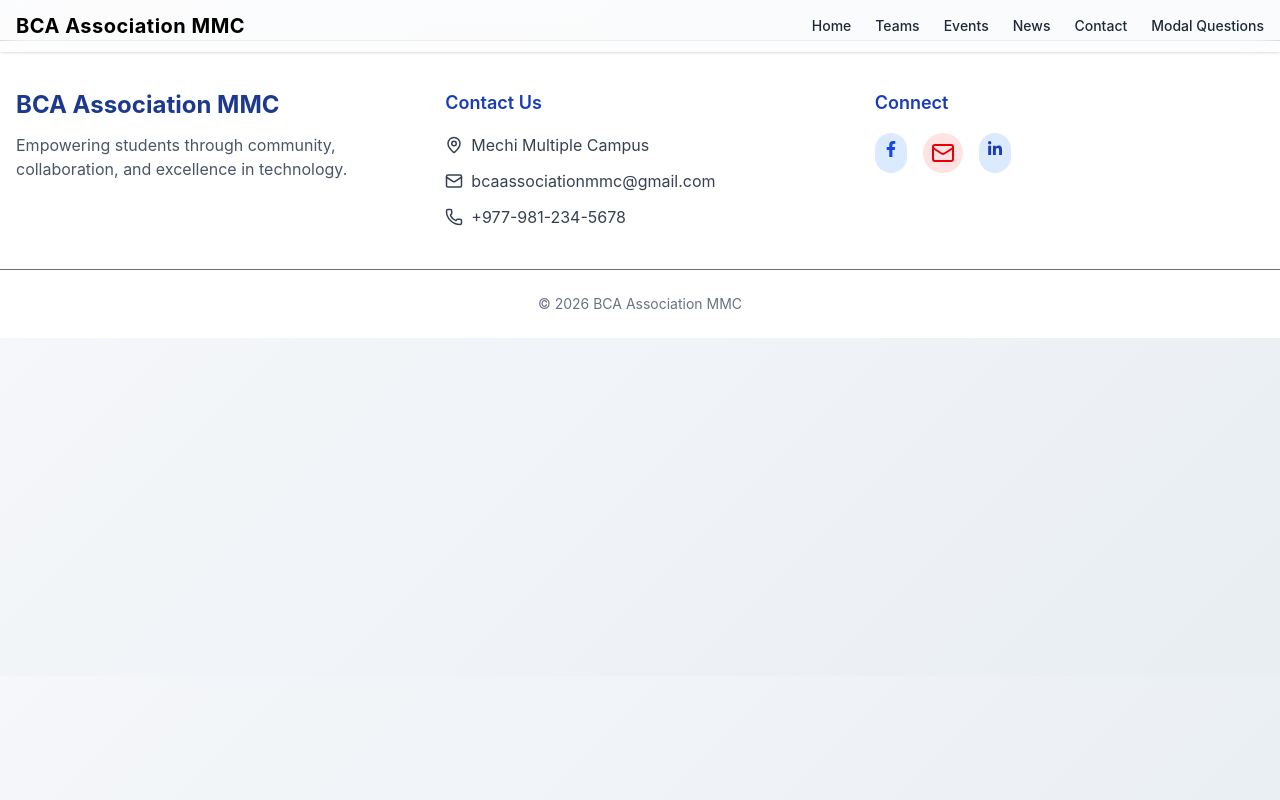
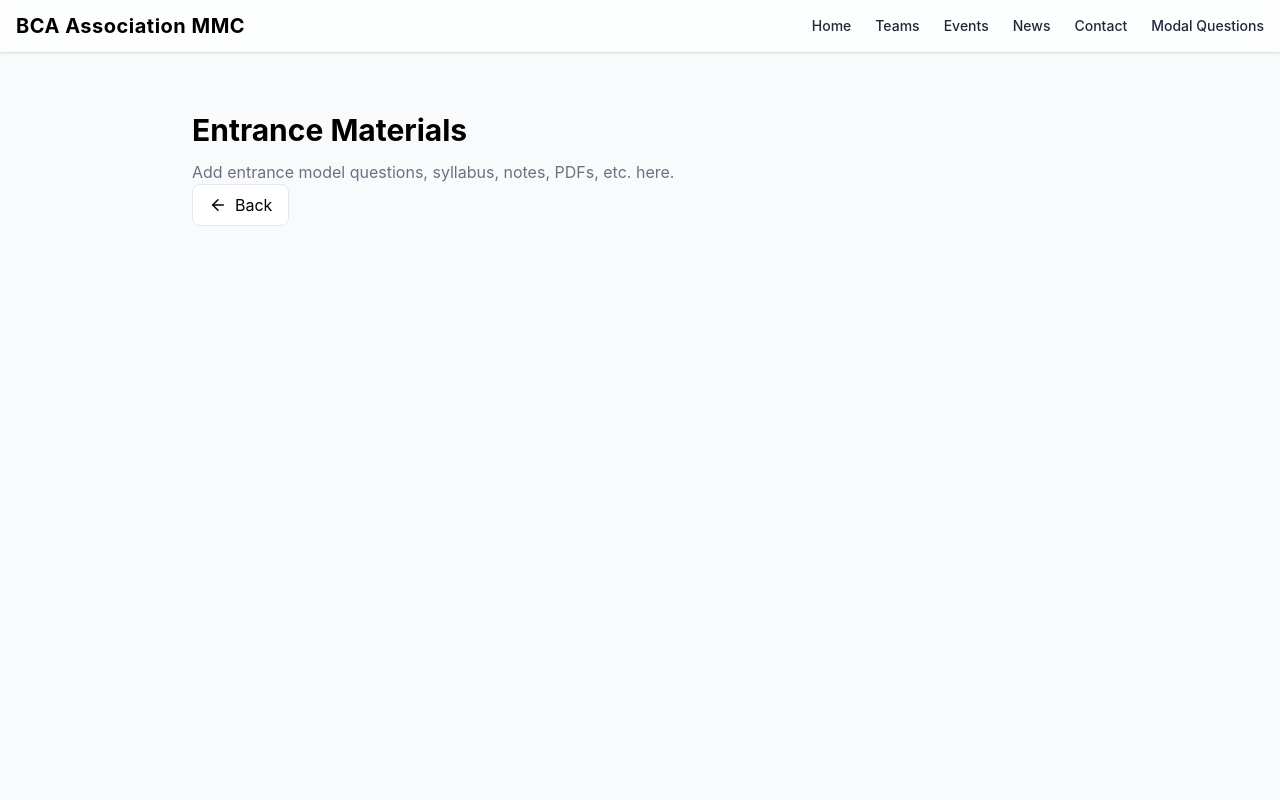
Before and after one commit to userNIGAM/BCAAssociation, a React (Vite) app in the folder frontend/: page /entrance in a window 1280 px wide. Shown: the top 800 px of the page. Built offline with nearby package versions, Linux system fonts and the light colour scheme; a web font is replaced by a local one.

Commit message:
added the modal question

```diff
--- a/frontend/src/App.jsx
+++ b/frontend/src/App.jsx
@@ -15,6 +15,9 @@ import AdminDashboard from "./pages/admin/Dashboard";
 import ProtectedRoute from "./routes/ProtectedRoute";
 import ScrollToTop from "./pages/public/components/ScrollToTop";
 import ModalQuestion from "./pages/public/model-question/ModalQuestion";
+import SemesterPage from "./pages/public/model-question/SemesterPage";
+import ModalOptions from "./pages/public/model-question/ModalOptions";
+import Entrance from "./pages/public/model-question/Entrance";
 
 function App() {
   return (
@@ -29,8 +32,14 @@ function App() {
         <Route path="/news" element={<NewsPage />} />
         <Route path="/news/:id" element={<NewsDetails />} />
         <Route path="/contact" element={<ContactPage />} />
-        <Route path="/modal-questions" element={<Home />} />
-        <Route path="/semester/:id" element={<ModalQuestion />} />
+        <Route path="/modal-questions" element={<ModalOptions />} />
+
+        <Route path="/entrance" element={<Entrance />} />
+
+        <Route path="/yearly-modal-questions" element={<ModalQuestion />} />
+
+        <Route path="/semester/:id" element={<SemesterPage />} />
+        <Route path="/semester/:id" element={<SemesterPage />} />
 
         <Route path="/secret-admin-login" element={<AdminLogin />} />
         <Route
--- /dev/null
+++ b/frontend/src/pages/public/components/BackButton.jsx
@@ -0,0 +1,16 @@
+import { useNavigate } from "react-router-dom";
+import { ArrowLeft } from "lucide-react";
+
+export default function BackButton({ label = "Back" }) {
+  const navigate = useNavigate();
+
+  return (
+    <button
+      onClick={() => navigate(-1)}
+      className="inline-flex items-center gap-2 mb-6 px-4 py-2 rounded-lg border border-slate-200 bg-white hover:bg-slate-100 transition"
+    >
+      <ArrowLeft size={18} />
+      <span>{label}</span>
+    </button>
+  );
+}
--- /dev/null
+++ b/frontend/src/pages/public/model-question/Entrance.jsx
@@ -0,0 +1,18 @@
+import BackButton from "../components/BackButton";
+
+export default function Entrance() {
+  return (
+    <div className="min-h-screen bg-slate-50 pt-28 px-6">
+      <div className="max-w-4xl mx-auto">
+        <h1 className="text-3xl font-bold">
+          Entrance Materials
+        </h1>
+
+        <p className="mt-3 text-gray-500">
+          Add entrance model questions, syllabus, notes, PDFs, etc. here.
+        </p>
+        <BackButton />
+      </div>
+    </div>
+  );
+}
--- /dev/null
+++ b/frontend/src/pages/public/model-question/ModalOptions.jsx
@@ -0,0 +1,57 @@
+import { useNavigate } from "react-router-dom";
+import { FileText, GraduationCap } from "lucide-react";
+import BackButton from "../components/BackButton";
+
+export default function ModalOptions() {
+  const navigate = useNavigate();
+
+  const options = [
+    {
+      title: "Entrance",
+      description: "Entrance Preparation Materials",
+      icon: <GraduationCap className="text-blue-600" size={28} />,
+      path: "/entrance",
+    },
+    {
+      title: "Yearly Modal Questions",
+      description: "Previous Year Question Papers",
+      icon: <FileText className="text-blue-600" size={28} />,
+      path: "/yearly-modal-questions",
+    },
+  ];
+
+  return (
+    <div className="min-h-screen bg-slate-50 pt-28 px-6">
+      <div className="max-w-4xl mx-auto">
+        <h1 className="text-3xl font-bold text-slate-900">
+          Model Questions
+        </h1>
+
+        <p className="text-slate-500 mt-2 mb-8">
+          Choose one of the options below
+        </p>
+        <div className="grid md:grid-cols-2 gap-6">
+          {options.map((item) => (
+            <button
+              key={item.title}
+              onClick={() => navigate(item.path)}
+              className="bg-white border rounded-2xl p-6 text-left hover:border-blue-500 hover:shadow-lg transition"
+            >
+              <div className="w-14 h-14 rounded-xl bg-blue-100 flex items-center justify-center">
+                {item.icon}
+              </div>
+
+              <h2 className="mt-5 text-xl font-semibold">
+                {item.title}
+              </h2>
+
+              <p className="mt-2 text-gray-500">
+                {item.description}
+              </p>
+            </button>
+          ))}
+        </div>
+      </div>
+    </div>
+  );
+}
--- a/frontend/src/pages/public/model-question/ModalQuestion.jsx
+++ b/frontend/src/pages/public/model-question/ModalQuestion.jsx
@@ -1,7 +1,6 @@
-// Home.jsx
-
 import { useNavigate } from "react-router-dom";
 import { FileText, ChevronRight } from "lucide-react";
+import BackButton from "../components/BackButton";
 
 const semesters = [
   { id: 1, name: "Semester 1" },
@@ -18,7 +17,7 @@ export default function Home() {
   const navigate = useNavigate();
 
   return (
-    <div className="min-h-screen bg-slate-50 p-6">
+    <div className="min-h-screen bg-slate-50 p-6 mt-10">
       <div className="max-w-5xl mx-auto">
         <h1 className="text-3xl font-bold text-slate-900 mb-2">
           TU BCA Question Papers
@@ -27,7 +26,7 @@ export default function Home() {
         <p className="text-slate-500 mb-8">
           Previous Year Question Papers (Semester 1 - 8)
         </p>
-
+          <BackButton />
         <div className="grid gap-5 sm:grid-cols-2 lg:grid-cols-3">
           {semesters.map((semester) => (
             <button
--- a/frontend/src/pages/public/model-question/SemesterPage.jsx
+++ b/frontend/src/pages/public/model-question/SemesterPage.jsx
@@ -1,5 +1,6 @@
 import { useParams } from "react-router-dom";
 import { FileText } from "lucide-react";
+import BackButton from "../components/BackButton";
 
 const papers = {
   1: ["2025", "2024", "2023", "2022", "2021"],
@@ -26,7 +27,7 @@ export default function ModalQuestion() {
         <p className="text-gray-500 mt-2 mb-8">
           Previous Year Question Papers
         </p>
-
+          <BackButton />
         <div className="space-y-4">
           {papers[id]?.map((year) => (
             <a
```
